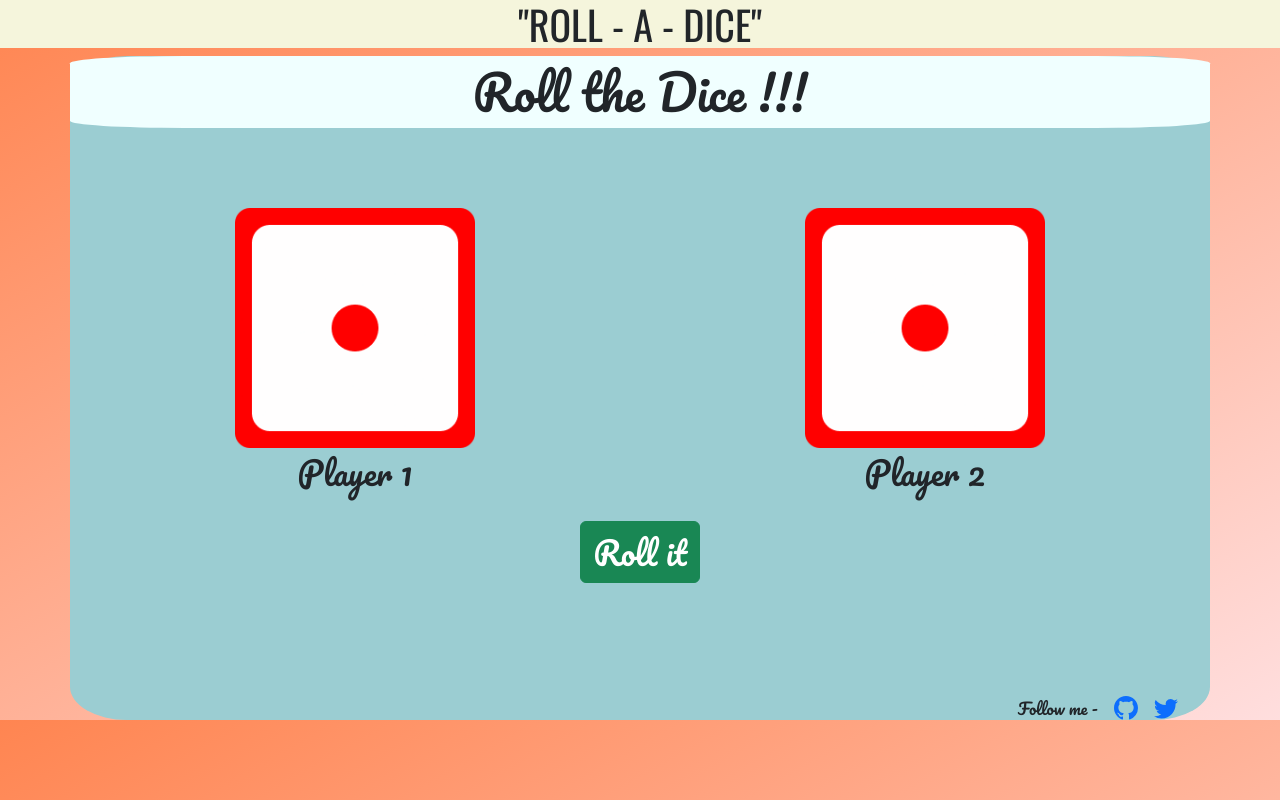
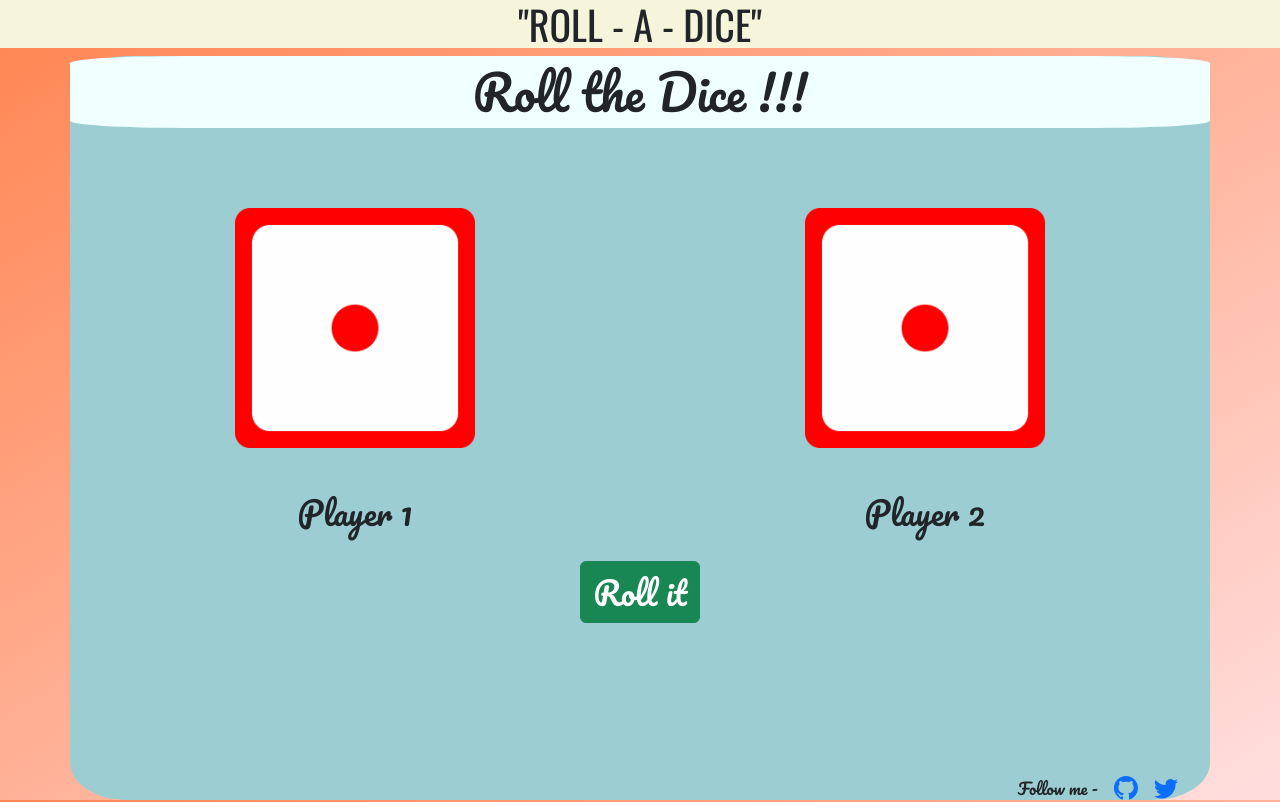
Before and after one commit to keshav1sharma/Roll_a_Dice, a plain HTML site: page index.html in a window 1280 px wide. Drawn offline with nearby package versions, Linux system fonts and the light colour scheme; a web font is replaced by a local one.

Commit message:
Update styles.css

```diff
--- a/styles.css
+++ b/styles.css
@@ -33,7 +33,7 @@ body
 }
 .button-bar
 {
-  height: 2rem;
+  height: 7rem;
 }
 .dice1-img-flex
 {
@@ -54,7 +54,7 @@ body
   display: flex;
   justify-content: center;
   align-items: center;
-  height: 3rem;
+  height: 8rem;
   font-family: 'Pacifico', cursive;
 }
 .footer-flex
@@ -62,7 +62,7 @@ body
   display: flex;
   justify-content: end;
   align-items: end;
-  height: 20vh;
+  height: 10rem;
   font-family: 'Pacifico', cursive;
 }
 
```
